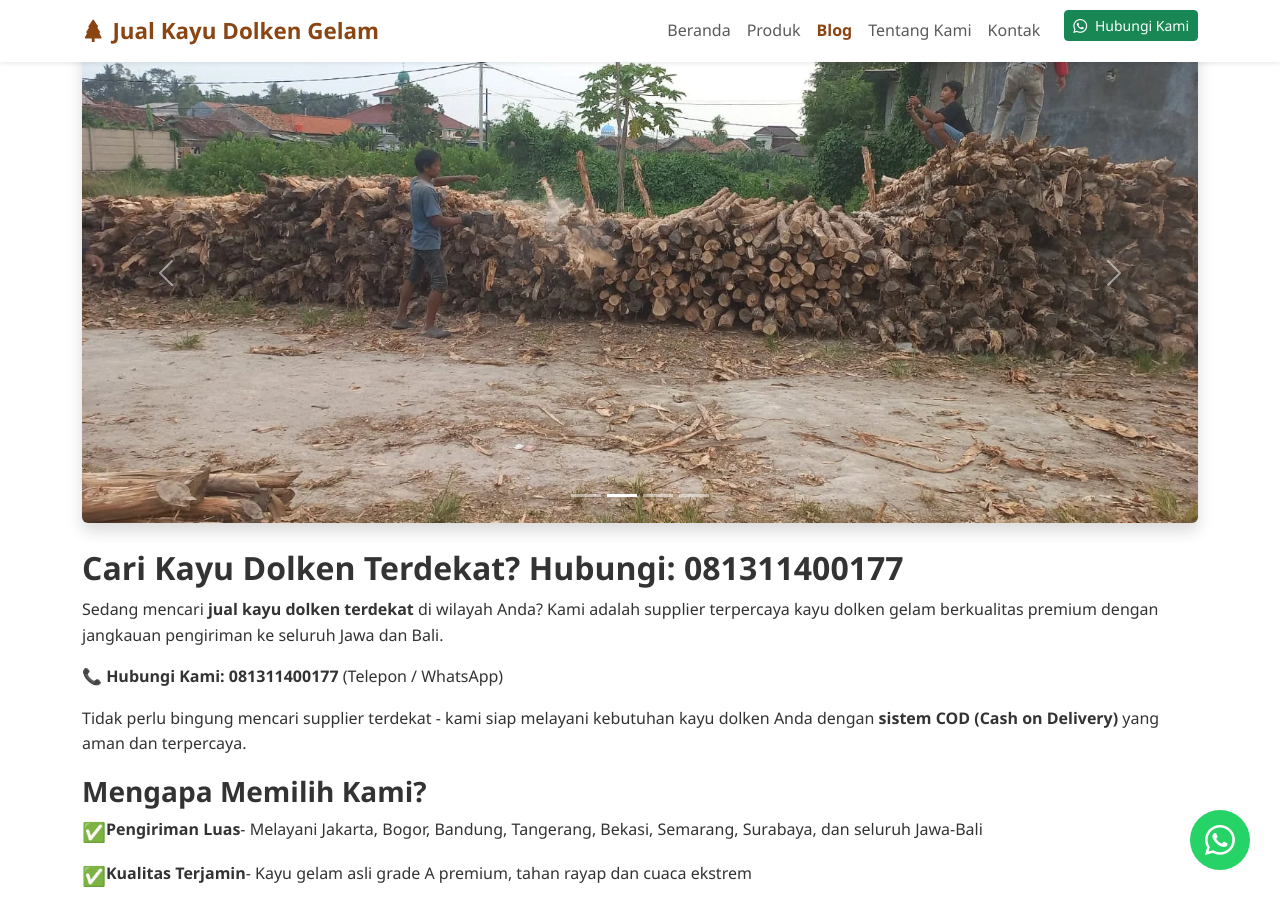
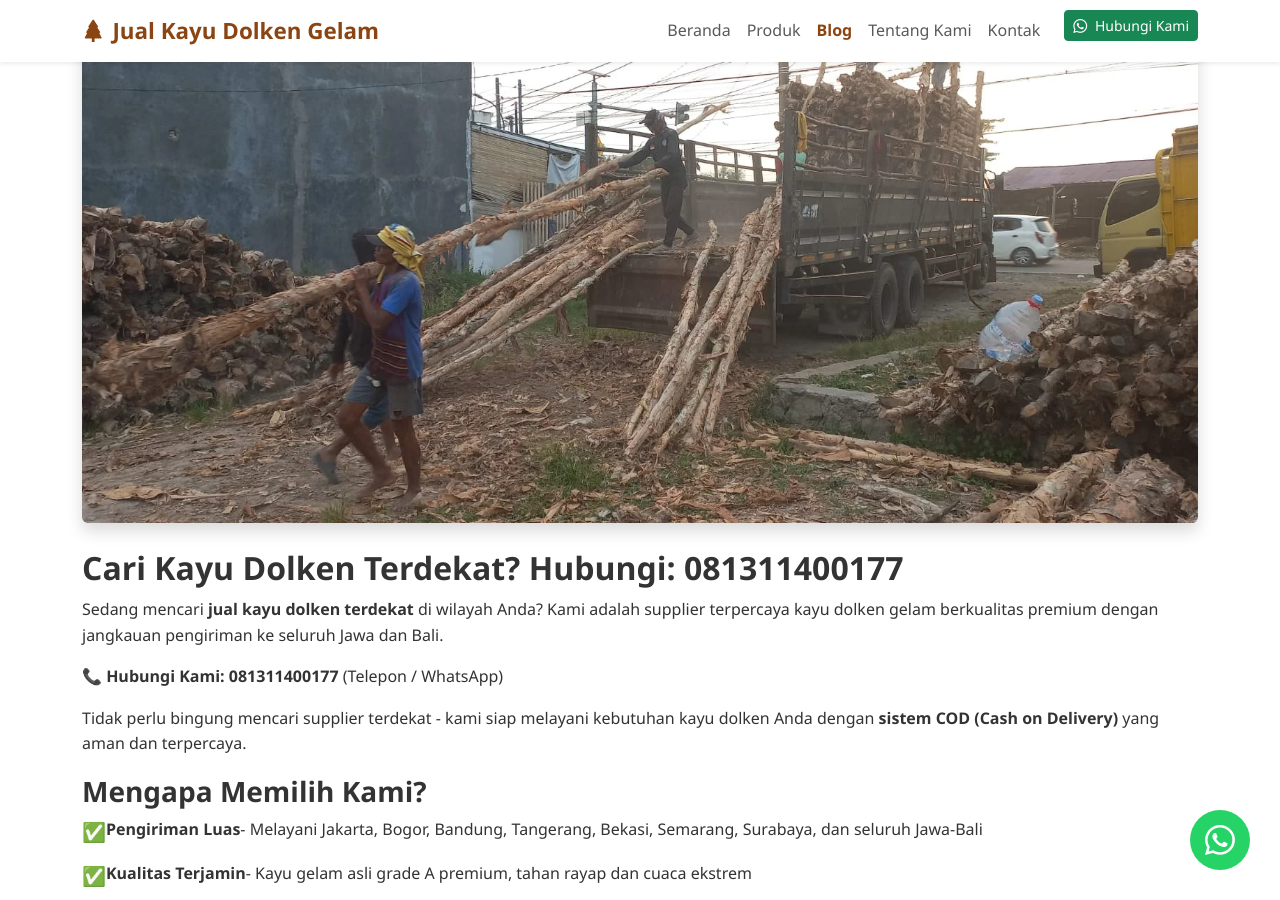
Before and after one commit to jualkayudolkengelam/jualkayudolkengelam.github.io, a Jekyll site: the page built from _post_with_product/2025-11-15-jual-kayu-dolken-terdekat.md, in a window 1280 px wide and 900 px high, scrolled down 455 px. Built offline with Jekyll 4.4.1, drawn with Linux system fonts in a browser that asks for light colours.

Commit message:
refactor: Remove image carousel from post-with-products layout
- Remove carousel (page.images) from post-with-products.html
- Keep only single featured image (page.image)
- Allows testing Product ItemList schema without ImageGallery interference
- ImageGallery schema no longer present on post-with-product pages
- Cleaner schema structure: Article + Product ItemList + BlogPosting ItemList

🤖 Generated with [Claude Code](https://claude.com/claude-code)

Co-Authored-By: Claude <noreply@anthropic.com>

```diff
--- a/_layouts/post-with-products.html
+++ b/_layouts/post-with-products.html
@@ -52,17 +52,8 @@ layout: default
       {% endif %}
     </header>
 
-    <!-- Featured Image with Gallery -->
-    {% if page.images %}
-    <div class="mb-4">
-      {% include image-carousel.html
-         carousel_id="postCarousel"
-         images=page.images
-         title=page.title
-         gallery_name="Galeri Artikel"
-      %}
-    </div>
-    {% elsif page.image %}
+    <!-- Featured Image -->
+    {% if page.image %}
     <div class="mb-4">
       <picture>
         <source srcset="{{ page.image | replace: '.jpeg', '.webp' | relative_url }}" type="image/webp">
```
